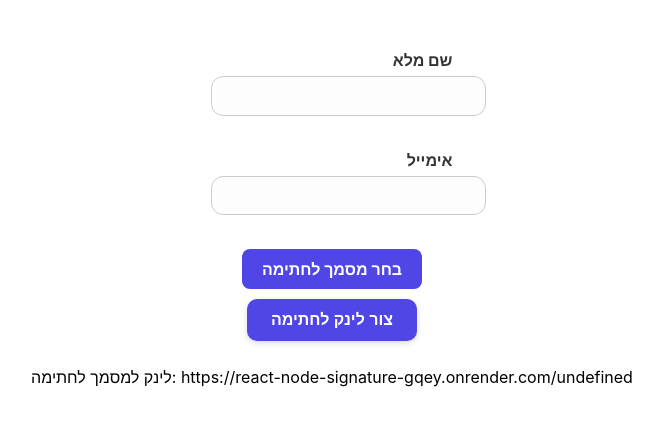
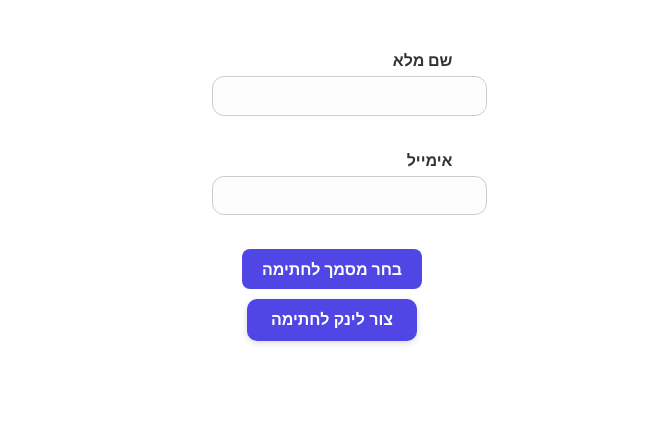
Before and after one commit to cmichalfrid/react-node-signature, a React (Create React App) app in the folder React/my-app/: page / in a window 1280 px wide. Shown: the top 426 px of the page, without its empty margins (308-971 px from the left). Built offline with nearby package versions, Linux system fonts and the light colour scheme.

Commit message:
Initial commit

```diff
--- a/React/my-app/src/components/DocumentFlow/DocumentFlow.tsx
+++ b/React/my-app/src/components/DocumentFlow/DocumentFlow.tsx
@@ -106,15 +106,15 @@ function DocumentFlow() {
             <button type="submit">צור לינק לחתימה</button>
 
             {loading && <p>⏳ יוצרים את הלינק...</p>}
-           {`https://react-node-signature-gqey.onrender.com/${linkToShare}` && (
+            {linkToShare && (
                 <p>
                     לינק למסמך לחתימה:{" "}
                     <a
-            href={linkToShare}
+                        href={`https://react-node-signature-gqey.onrender.com${linkToShare}`}
                         target="_blank"
                         rel="noopener noreferrer"
                     >
-            {`https://react-node-signature-gqey.onrender.com/${linkToShare}`}
+                        {`https://react-node-signature-gqey.onrender.com${linkToShare}`}
                     </a>
                 </p>
             )}
```
Lines whose indentation alone changed are shown as unchanged.
